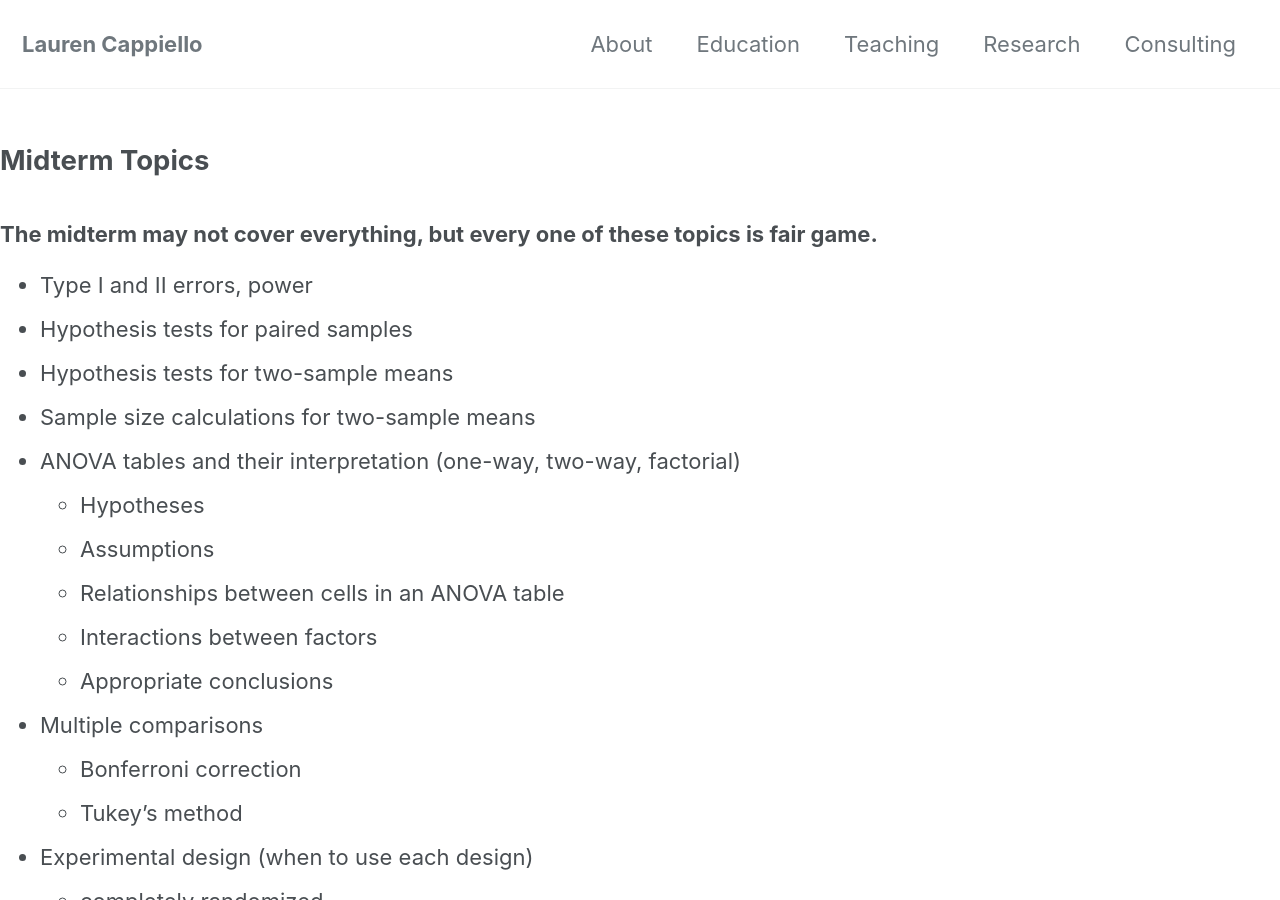
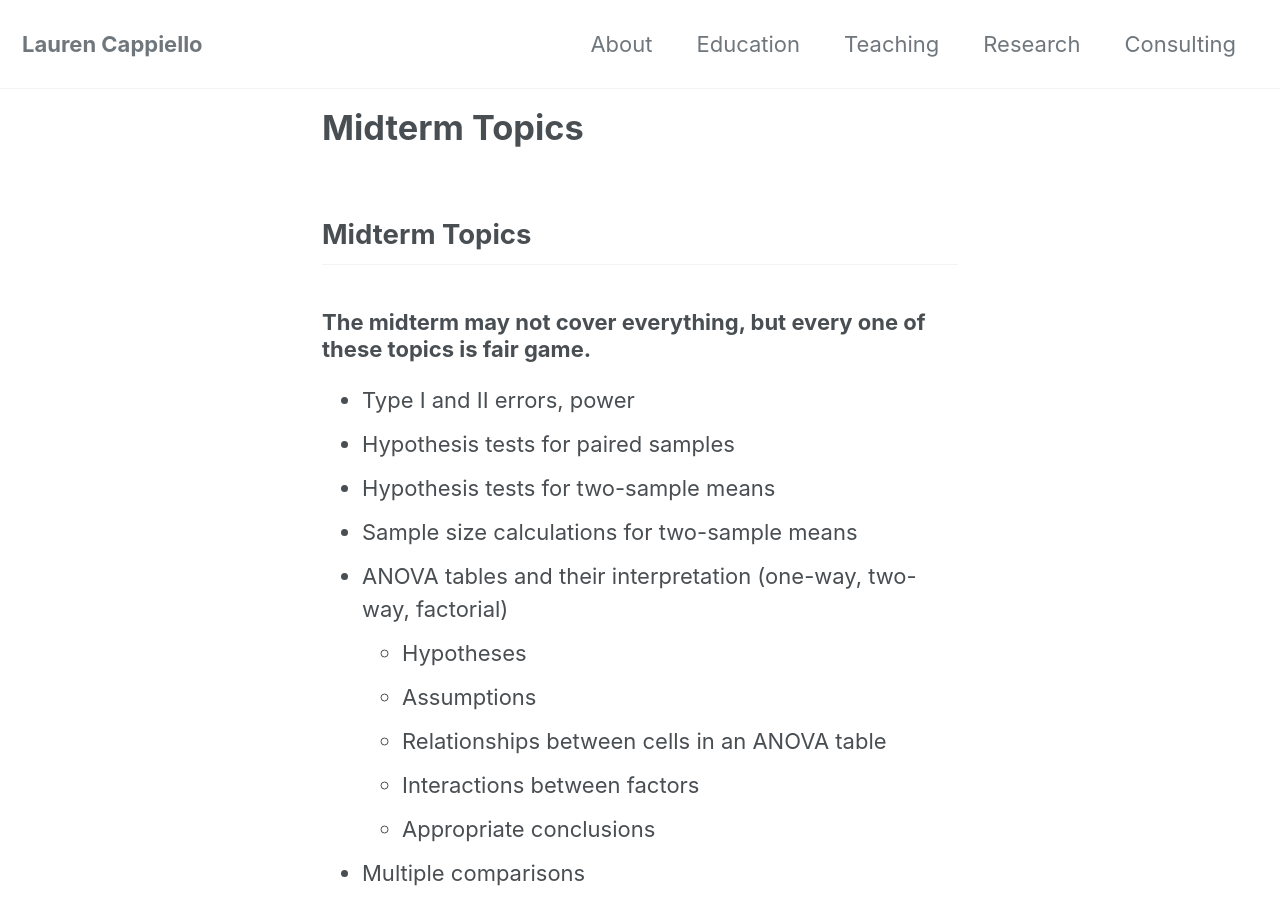
Before and after one commit to lgpcappiello/lgpcappiello.github.io, a Jekyll site: the page built from teaching/stat100b/midtopics.md, in a window 1280 px wide and 900 px high. Built offline with Jekyll 4.4.1, drawn with Linux system fonts in a browser that asks for light colours; cached includes are drawn as plain includes; nearby versions of some CDN libraries; our own code applies the rules of GitHub Pages for plain Markdown files.

Commit message:
Update midtopics.md

```diff
--- a/teaching/stat100b/midtopics.md
+++ b/teaching/stat100b/midtopics.md
@@ -1,3 +1,8 @@
+---
+title: "Midterm Topics"
+layout: single
+---
+
 ## Midterm Topics
 ### The midterm may not cover everything, but every one of these topics is fair game.
 
```
